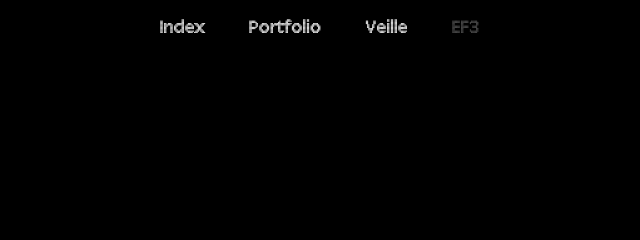
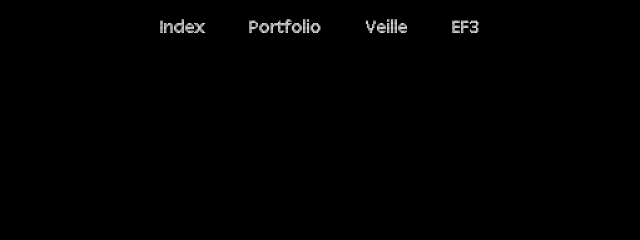
Before and after one commit to Skanouni/Skanouni.github.io, a plain HTML site: page index.html in a window 1280 px wide. Shown: the top 240 px of the page, 320-960 px from the left. Drawn offline with Linux system fonts and the light colour scheme; a web font is replaced by a local one.

Commit message:
Update index.html

```diff
--- a/index.html
+++ b/index.html
@@ -15,7 +15,7 @@
         <a href="#">Index</a>
         <a href="#" onclick="window.open('html/portfolio.html', '_blank');">Portfolio</a>
         <a href="#" onclick="window.open('html/veille.html', '_blank');">Veille</a>
-        <a href="#" style="color:#515151;">EF3</a>
+        <a href="html/loading.html">EF3</a>
       </div>
 
     <div class="content">
```
